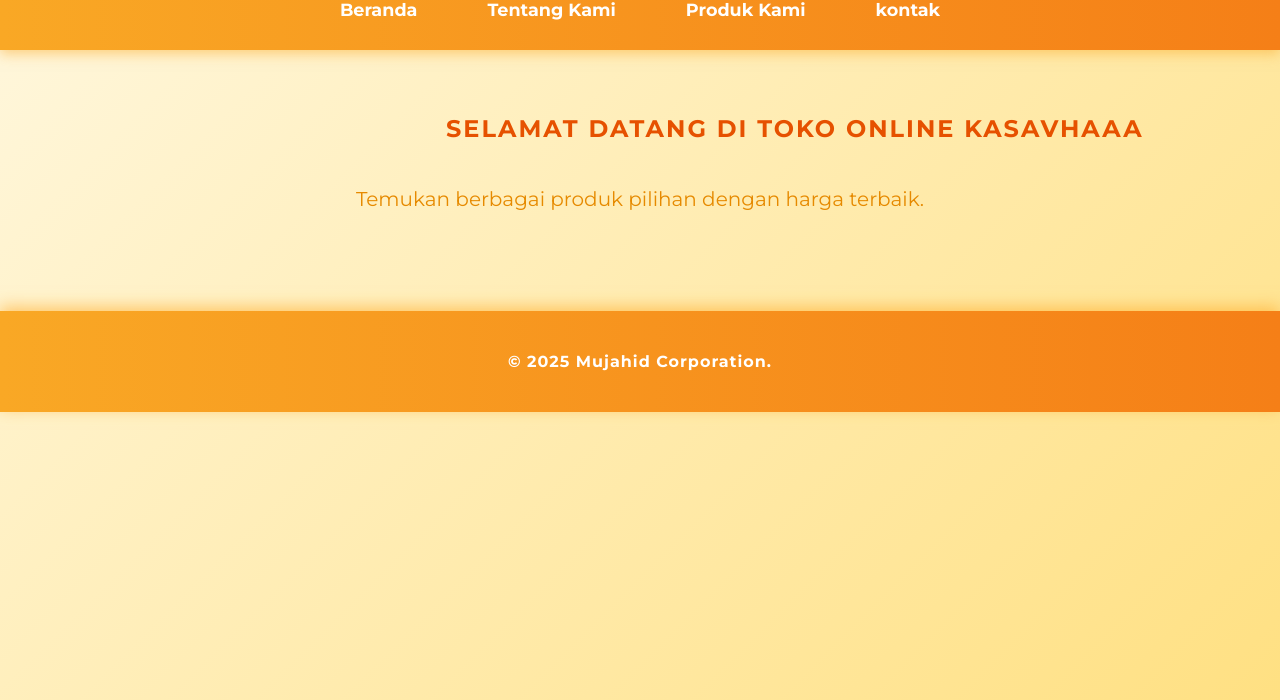
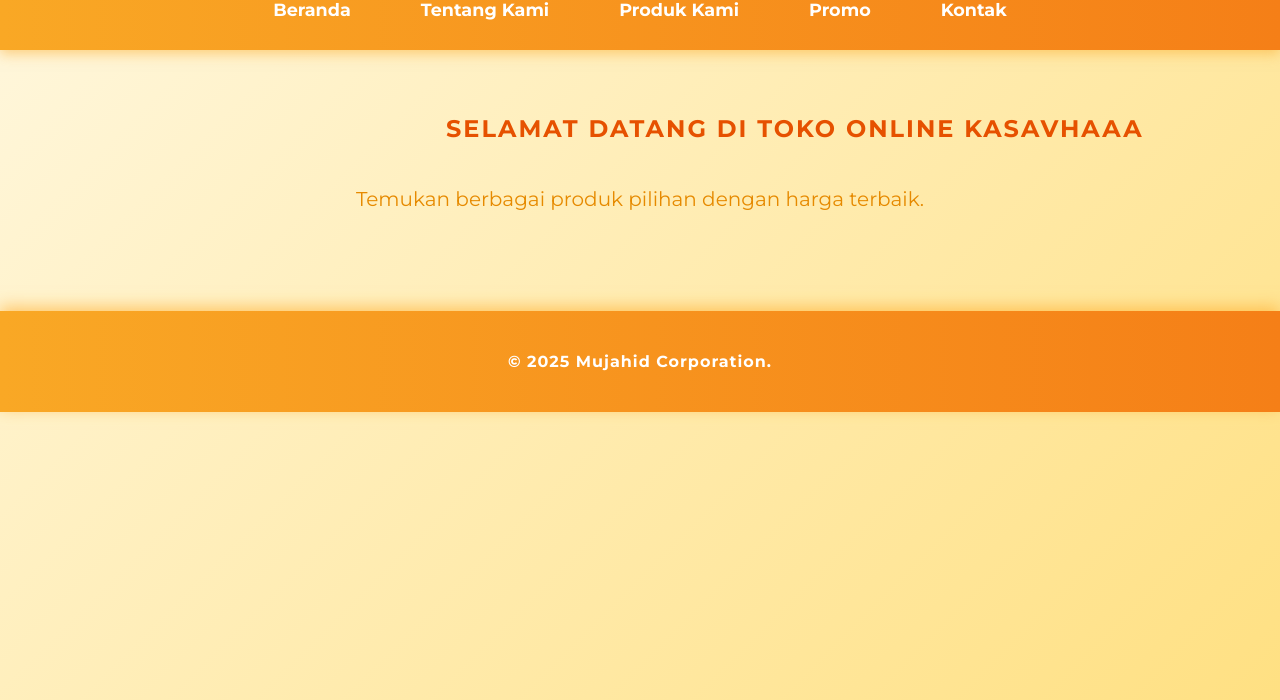
Before and after one commit to mujahidcorporation/KASAVHAAA-OFFICIAL, a plain HTML site: page index.html in a window 1280 px wide. Shown: the part 100-800 px from the top of the page. Drawn offline with Linux system fonts and the light colour scheme.

Commit message:
Update index.html

```diff
--- a/index.html
+++ b/index.html
@@ -14,17 +14,19 @@
         <li><a href="index.html">Beranda</a></li>
         <li><a href="tentang.html">Tentang Kami</a></li>
         <li><a href="produk.html">Produk Kami</a></li>
-        <li><a href="kontak.html">kontak</a></li>
+        <li><a href="promo.html">Promo</a></li>
+        <li><a href="kontak.html">Kontak</a></li>
       </ul>
     </nav>
   </header>
 
   <main id="beranda">
     <section class="hero">
-    <div class="marquee">
-      <p>Selamat datang di Toko Online KASAVHAAA</p>
-    </div>
+      <div class="marquee">
+        <p>Selamat datang di Toko Online KASAVHAAA</p>
+      </div>
       <p>Temukan berbagai produk pilihan dengan harga terbaik.</p>
+    </section>
   </main>
 
   <footer>
```
